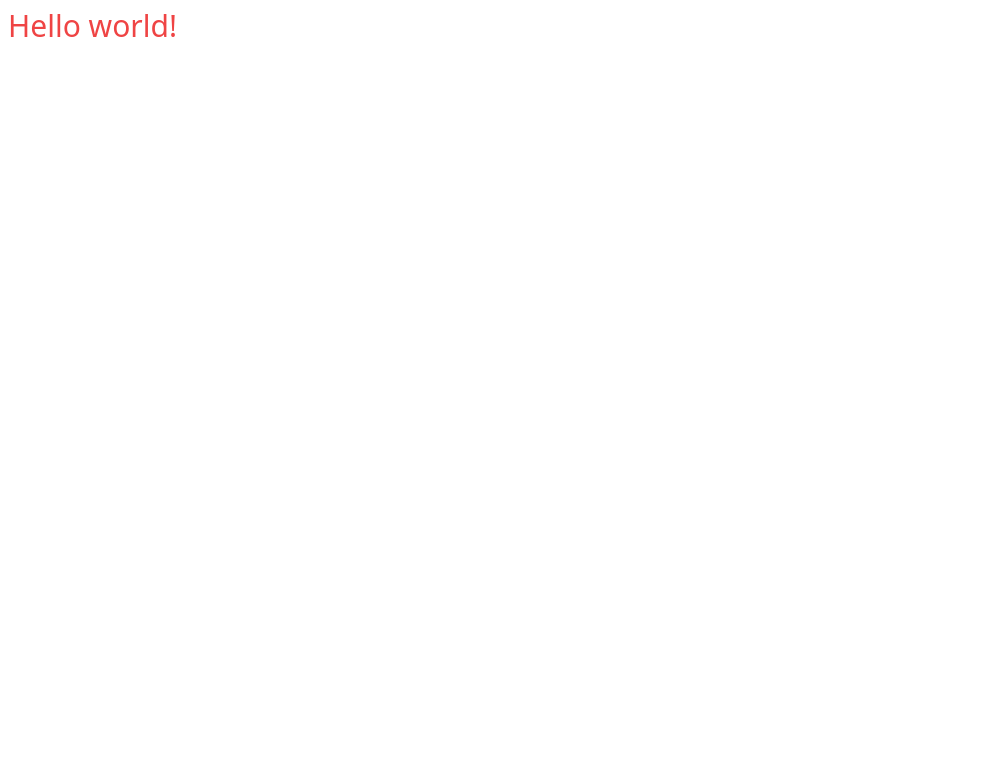
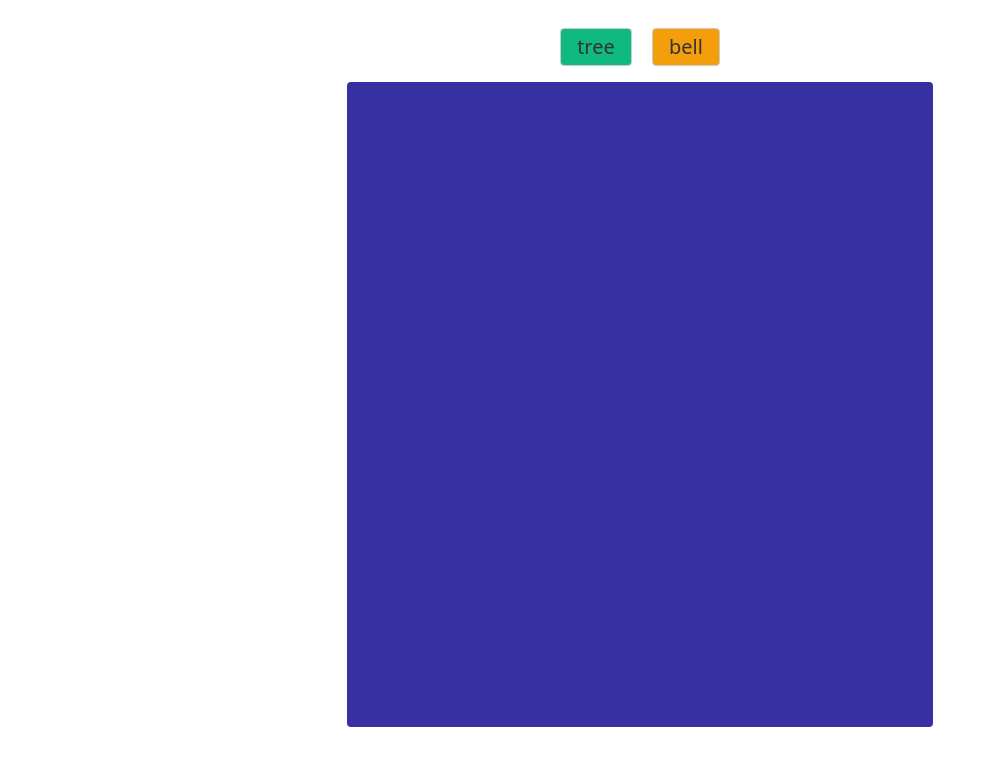
Before and after one commit to Makohan/svelte-christmas-tree, a Svelte app: page / in a window 1280 px wide. Shown: the top 766 px of the page, without its empty margins (0-986 px from the left). Built offline with nearby package versions, Linux system fonts and the light colour scheme.

Commit message:
component base

```diff
--- a/src/App.svelte
+++ b/src/App.svelte
@@ -1,13 +1,13 @@
 <script lang="ts">
-	export let name: string;
+  import ChristmasTree from "./components/containers/ChristmasTree.svelte";
 </script>
-
-<main>
-	<h1 class="text-3xl text-red-500">Hello {name}!</h1>
-</main>
 
 <style global lang="postcss">
   @tailwind base;
   @tailwind components;
   @tailwind utilities;
 </style>
+
+<main class="text-center p-1 m-auto max-w-prose h-5/6">
+  <ChristmasTree />
+</main>
--- /dev/null
+++ b/src/components/atoms/Button.svelte
@@ -0,0 +1,19 @@
+<script lang="ts">
+  export let color: "green" | "yellow";
+
+  const green = color === "green";
+  const yellow = color === "yellow";
+</script>
+
+<style lang="postcss">
+  .green {
+    @apply bg-green-500;
+  }
+  .yellow {
+    @apply bg-yellow-500;
+  }
+</style>
+
+<button class="text-xl px-4 py-1 m-2 rounded" on:click class:green class:yellow>
+  <slot />
+</button>
--- /dev/null
+++ b/src/components/common/Canvas.svelte
@@ -0,0 +1,4 @@
+<script lang="ts">
+</script>
+
+<canvas class="w-full h-full" on:click />
--- /dev/null
+++ b/src/components/containers/ChristmasTree.svelte
@@ -0,0 +1,18 @@
+<script>
+  import ChristmasTree from "../presentaionals/ChristmasTree.svelte";
+
+  function handleClickTree() {
+    console.log("handleClickTree");
+  }
+  function handleClickBell() {
+    console.log("handleClickBell");
+  }
+  function handleClickCanvas() {
+    console.log("handleClickCanvas");
+  }
+</script>
+
+<ChristmasTree
+  handleClickTree={() => handleClickTree()}
+  handleClickBell={() => handleClickBell()}
+  handleClickCanvas={() => handleClickCanvas()} />
--- /dev/null
+++ b/src/components/presentaionals/ChristmasTree.svelte
@@ -0,0 +1,16 @@
+<script>
+  import Button from "../atoms/Button.svelte";
+  import Canvas from "../common/Canvas.svelte";
+
+  export let handleClickTree;
+  export let handleClickBell;
+  export let handleClickCanvas;
+</script>
+
+<div class="m-2">
+  <Button on:click={handleClickTree} color="green">tree</Button>
+  <Button on:click={handleClickBell} color="yellow">bell</Button>
+</div>
+<div class="w-full h-full rounded bg-indigo-800">
+  <Canvas on:click={handleClickCanvas} />
+</div>
--- /dev/null
+++ b/src/store/decoration.ts
@@ -0,0 +1,18 @@
+import { writable } from "svelte/store";
+
+const Decoration = {
+  tree: "tree",
+  bell: "bell",
+};
+
+const defaultState = Decoration.tree;
+const { set } = writable(defaultState);
+
+const setTree = () => {
+  set(Decoration.tree);
+};
+const setBell = () => {
+  set(Decoration.bell);
+};
+
+export default { setTree, setBell };
```
